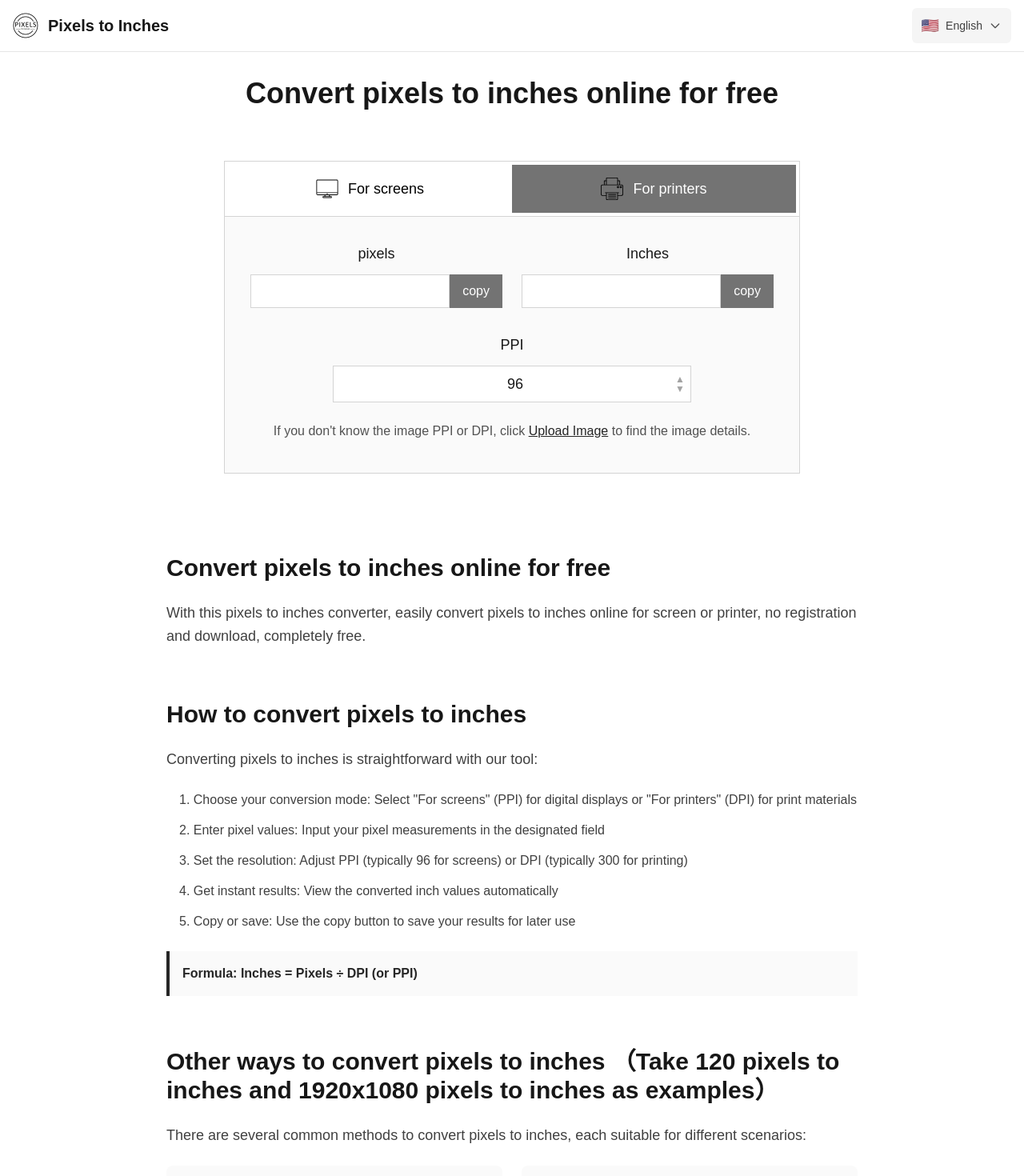
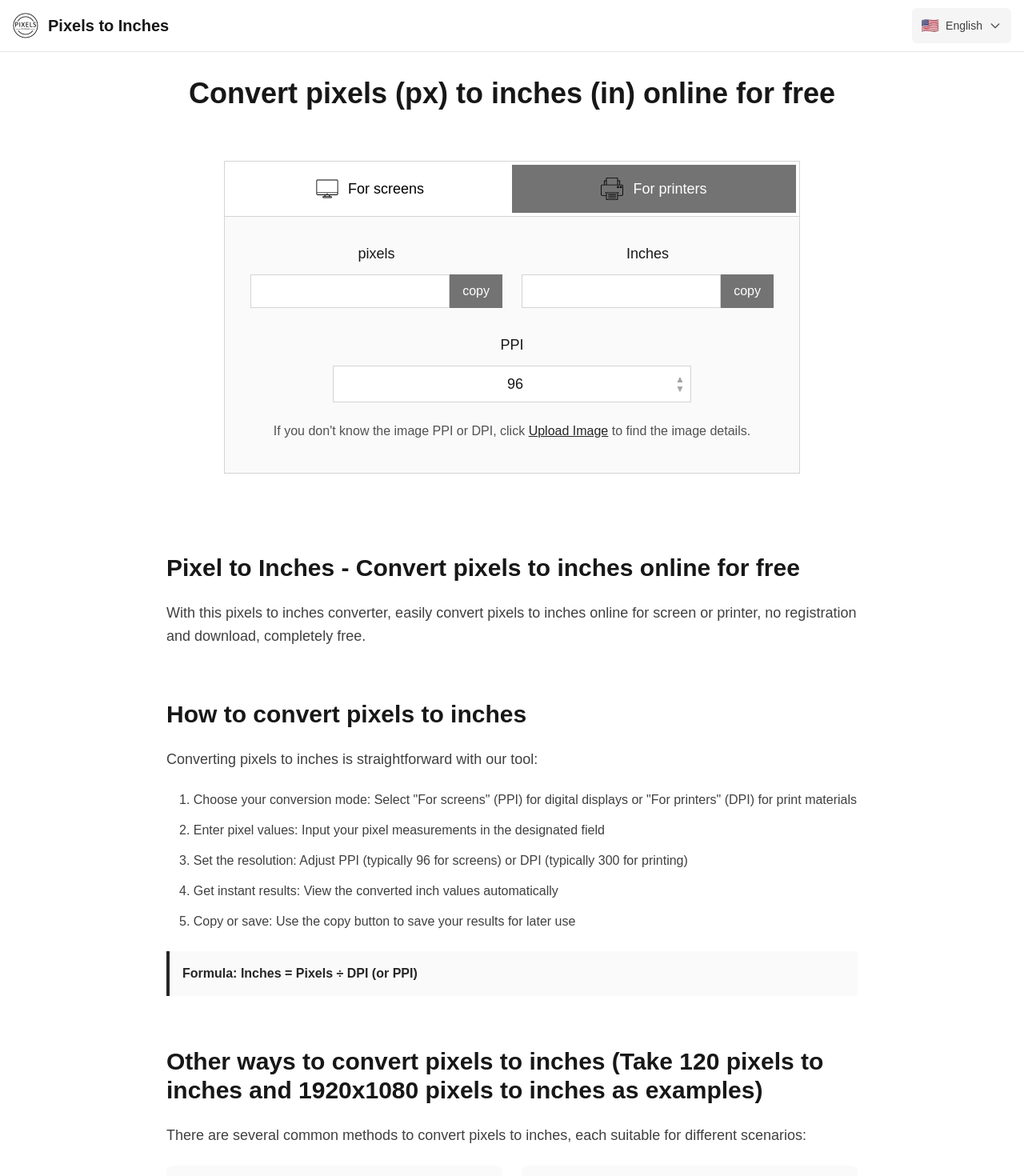
Before and after one commit to gm138027/pixels-to-inches, a Next.js app: page / in a window 1280 px wide. Shown: the top 1470 px of the page at 80% size. Built offline with nearby package versions, Linux system fonts and the light colour scheme.

Commit message:
修复H1和页面标题

```diff
--- a/pages/index.tsx
+++ b/pages/index.tsx
@@ -9,8 +9,8 @@ export default function Home() {
 
   return (
     <Layout
-      title={t('seo.h1')}
-      description={t('seo.intro.content')}
+      title={t('seo.pageTitle')}
+      description={t('seo.pageDescription')}
     >
       {/* H1标题 - 只有标题，保持简洁 */}
       <div className="text-center py-8 bg-white">
--- a/public/locales/en.json
+++ b/public/locales/en.json
@@ -1,11 +1,5 @@
 {
   "common": {
-    "title": "Pixels to Inches Converter",
-    "description": "Convert pixels to inches easily with our free online calculator. Perfect for designers, developers, and anyone working with digital measurements.",
-    "calculate": "Calculate",
-    "clear": "Clear",
-    "copy": "Copy",
-    "copied": "Copied!",
     "copySuccess": "✓"
   },
   "modeSelector": {
@@ -94,9 +88,11 @@
     "madeWith": "Made with ❤️ for the creative community"
   },
   "seo": {
-    "h1": "Convert pixels to inches online for free",
+    "pageTitle": "Convert pixels to inches online for free",
+    "pageDescription": "With this pixels to inches converter, easily convert pixels to inches online for screen or printer, no registration and download, completely free.",
+    "h1": "Convert pixels (px) to inches (in) online for free",
     "intro": {
-      "title": "Convert pixels to inches online for free",
+      "title": "Pixel to Inches - Convert pixels to inches online for free",
       "content": "With this pixels to inches converter, easily convert pixels to inches online for screen or printer, no registration and download, completely free."
     },
     "howTo": {
@@ -112,7 +108,7 @@
       "formula": "Formula: Inches = Pixels ÷ DPI (or PPI)"
     },
     "otherWays": {
-      "title": "Other ways to convert pixels to inches （Take 120 pixels to inches and 1920x1080 pixels to inches as examples）",
+      "title": "Other ways to convert pixels to inches (Take 120 pixels to inches and 1920x1080 pixels to inches as examples)",
       "intro": "There are several common methods to convert pixels to inches, each suitable for different scenarios:",
       "methods": {
         "0": "Manual calculation using the basic formula",
```
